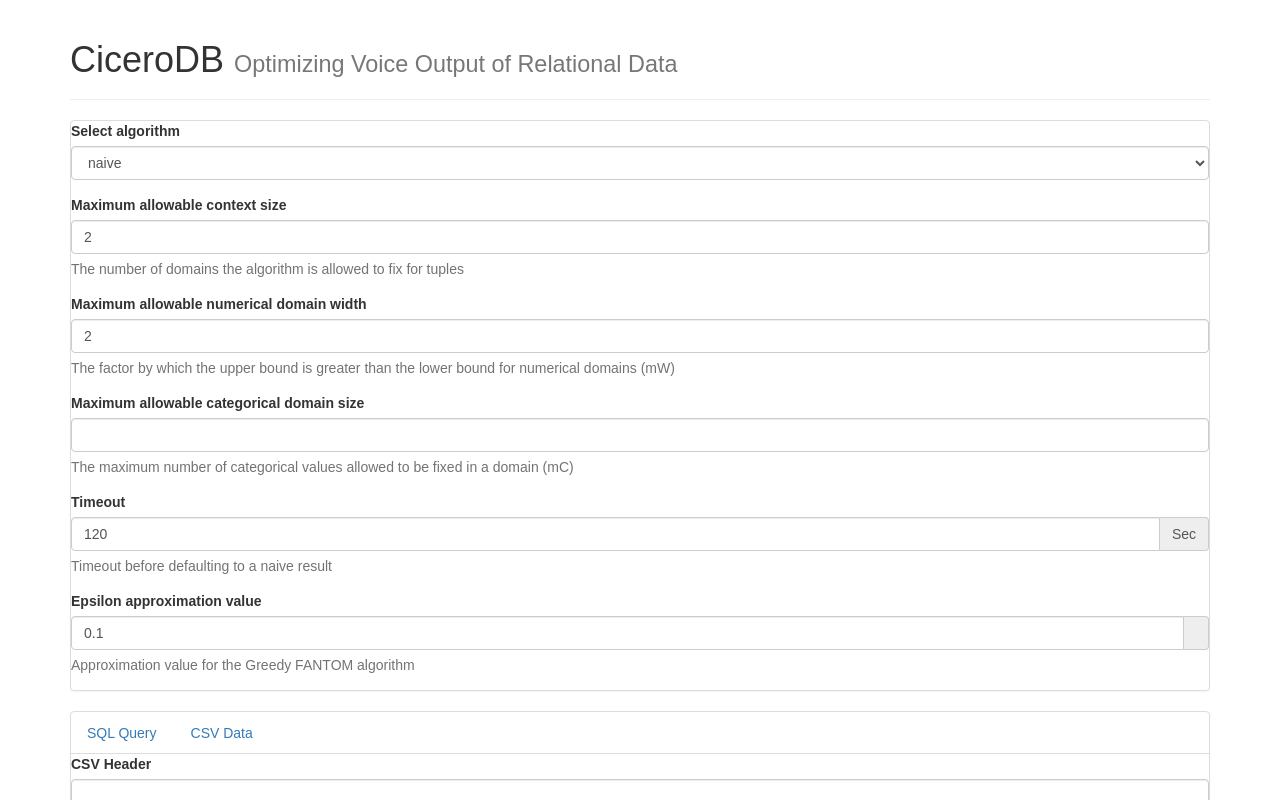
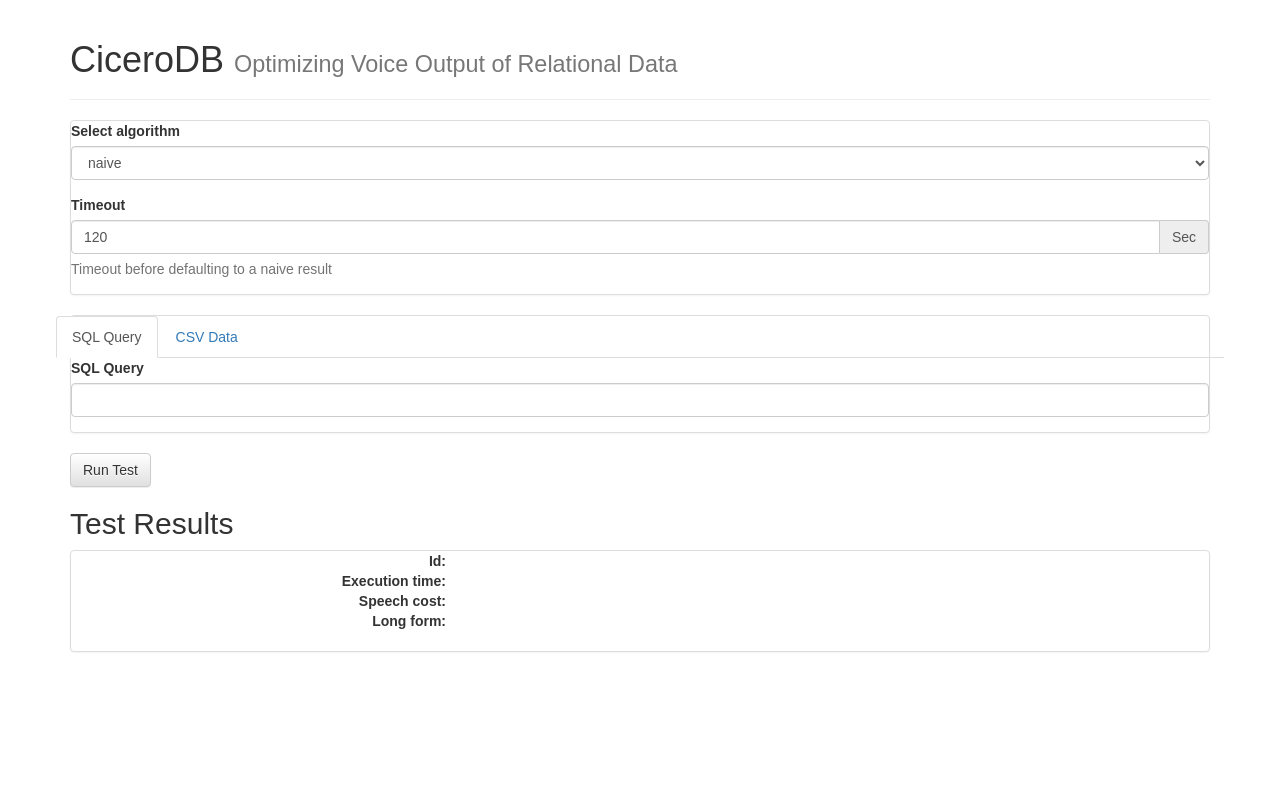
Before and after one commit to mrkbryn/cicero-site, a React (Create React App) app: page / in a window 1280 px wide. Shown: the top 800 px of the page. Built offline with nearby package versions, Linux system fonts and the light colour scheme.

Commit message:
only render config components needed for specific algorithms

```diff
--- a/src/components/AlgorithmConfigPanelComponent.js
+++ b/src/components/AlgorithmConfigPanelComponent.js
@@ -11,10 +11,20 @@ class AlgorithmConfigPanelComponent extends React.Component {
             <Panel header="Algorithm Selection">
                 <SelectGroup
                     label="Select algorithm"
-                    options={["naive", "greedy"]}
+                    options={["naive", "greedy-FANTOM", ""]}
                     defaultValue={props.algorithm}
                     onChange={e => props.setAlgorithm(e.target.value)}
                 />
+                <NumberGroup
+                    label="Timeout"
+                    suffix="Sec"
+                    help="Timeout before defaulting to a naive result"
+                    type="number"
+                    value={props.timeout}
+                    onChange={e => props.setTimeout(e.target.value)}
+                />
+                {props.algorithm !== "naive" &&
+                    <div>
                         <FieldGroup
                             label="Maximum allowable context size"
                             help="The number of domains the algorithm is allowed to fix for tuples"
@@ -36,14 +46,10 @@ class AlgorithmConfigPanelComponent extends React.Component {
                             value={props.maxAllowableCategoricalDomainSize}
                             onChange={e => props.setMaxAllowableCategoricalDomainSize(e.target.value)}
                         />
-                <NumberGroup
-                    label="Timeout"
-                    suffix="Sec"
-                    help="Timeout before defaulting to a naive result"
-                    type="number"
-                    value={props.timeout}
-                    onChange={e => props.setTimeout(e.target.value)}
-                />
+                    </div>
+                }
+                {this.props.algorithm === "greedy-FANTOM" &&
+                    <div>
                         <NumberGroup
                             label="Epsilon approximation value"
                             help="Approximation value for the Greedy FANTOM algorithm"
@@ -51,6 +57,8 @@ class AlgorithmConfigPanelComponent extends React.Component {
                             value={props.epsilon}
                             onChange={e => props.setEpsilon(e.target.value)}
                         />
+                    </div>
+                }
             </Panel>
         );
     }
--- a/src/components/DataSelectionComponent.js
+++ b/src/components/DataSelectionComponent.js
@@ -6,6 +6,7 @@ import {
     Panel,
     Nav,
     NavItem,
+    Row,
 } from 'react-bootstrap';
 
 /**
@@ -14,18 +15,11 @@ import {
  * the data in CSV format.
  */
 class DataSelectionComponent extends React.Component {
-    constructor(props) {
-        super()
-    }
-
-    handleSelect(eventKey) {
-        this.props.setDataInputMethod(eventKey);
-    }
-
     render() {
         let props = this.props;
         return (
             <Panel header="Data Selection">
+                <Row>
                     <Nav
                         bsStyle="tabs"
                         activeKey={props.dataInputMethod}
@@ -34,6 +28,17 @@ class DataSelectionComponent extends React.Component {
                         <NavItem eventKey="sqlQuery">SQL Query</NavItem>
                         <NavItem eventKey="csvData">CSV Data</NavItem>
                     </Nav>
+                </Row>
+                {this.props.dataInputMethod === "sqlQuery" &&
+                    <div>
+                        <FormGroup>
+                            <ControlLabel>SQL Query</ControlLabel>
+                            <FormControl type="text" />
+                        </FormGroup>
+                    </div>
+                }
+                {this.props.dataInputMethod === "csvData" &&
+                    <div>
                         <FormGroup>
                             <ControlLabel>CSV Header</ControlLabel>
                             <FormControl type="text" />
@@ -42,10 +47,8 @@ class DataSelectionComponent extends React.Component {
                             <ControlLabel>CSV Body</ControlLabel>
                             <FormControl componentClass="textArea" rows="5" />
                         </FormGroup>
-                <FormGroup>
-                    <ControlLabel>SQL Query</ControlLabel>
-                    <FormControl type="text" />
-                </FormGroup>
+                    </div>
+                }
             </Panel>
         );
     }
--- a/src/containers/DataSelectionContainer.js
+++ b/src/containers/DataSelectionContainer.js
@@ -4,7 +4,7 @@ import DataSelectionComponent from '../components/DataSelectionComponent';
 
 const mapStateToProps = state => {
     return {
-        dataInputMethod: state.dataInputType
+        dataInputMethod: state.dataInputMethod
     }
 }
 
```
Lines whose indentation alone changed are shown as unchanged.
